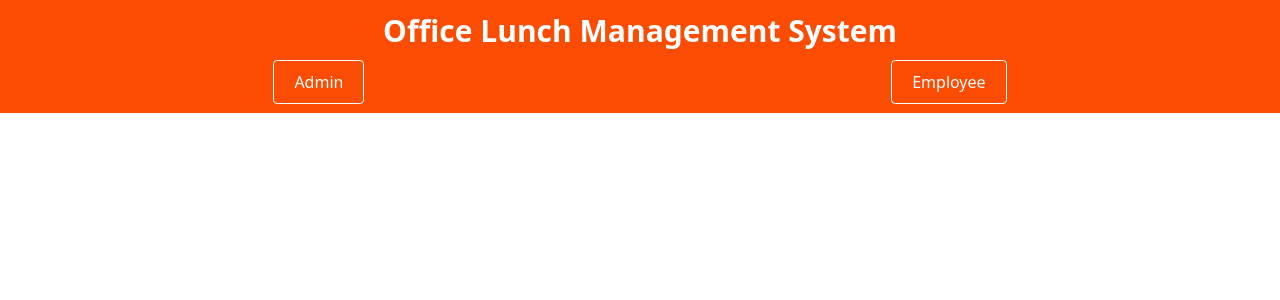
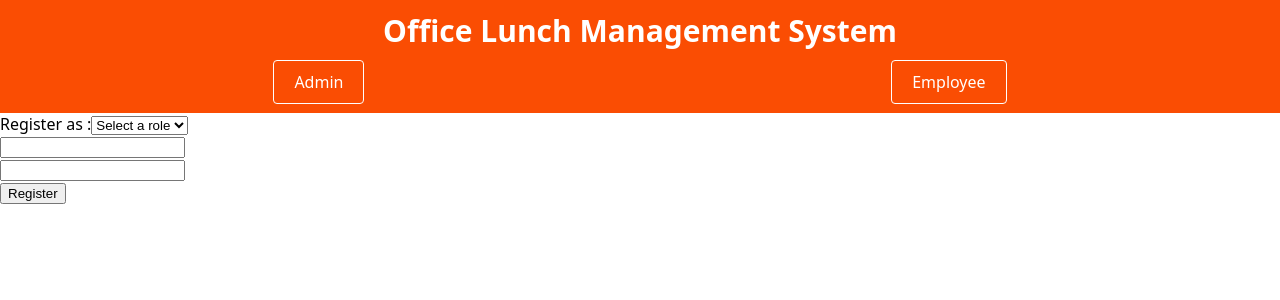
Before and after one commit to Fahim-2001/office-lunch-menu-management-ts, a React (Vite) app in the folder office-lunch-menu-management-frontend/: page /register in a window 1280 px wide. Shown: the top 300 px of the page. Built offline with nearby package versions, Linux system fonts and the light colour scheme.

Commit message:
feat: registration feature integrated

```diff
--- /dev/null
+++ b/office-lunch-menu-management-frontend/src/pages/Registration.tsx
@@ -0,0 +1,69 @@
+import React, { useState } from "react";
+import axios from "axios";
+
+const Registration: React.FC = () => {
+  const [role, setRole] = useState<string>("");
+  const [email, setEmail] = useState<string>("");
+  const [password, setPassword] = useState<string>("");
+  const [error, setError] = useState<string>("");
+
+  const handleRegister = async (e: React.FormEvent<HTMLFormElement>) => {
+    try {
+      e?.preventDefault();
+      if (!role || !email || !password) {
+        setError("All fields are required");
+        return;
+      }
+      console.log({ email, password, role });
+      const response = await axios.post(
+        "http://localhost:3000/api/users/register",
+        { email, password, role }
+      );
+
+      if (response.status === 201) {
+        alert(`Successfully registered as an ${role}`);
+      } else {
+        alert(response.data.message);
+      }
+    } catch (error) {
+      console.error("Error registering user:", error);
+    }
+  };
+
+  return (
+    <div>
+      <form action="" onSubmit={handleRegister}>
+        <div>
+          <label htmlFor="role">Register as :</label>
+          <select
+            id="role"
+            value={role}
+            onChange={(e) => setRole(e.target.value)}
+          >
+            <option value="">Select a role</option>
+            <option value="admin">Admin</option>
+            <option value="employee">Employee</option>
+          </select>
+        </div>
+        <div>
+          <input
+            type="email"
+            value={email}
+            onChange={(e) => setEmail(e.target.value)}
+          />
+        </div>
+        <div>
+          <input
+            type="password"
+            value={password}
+            onChange={(e) => setPassword(e.target.value)}
+          />
+        </div>
+        {error && <p style={{ color: "red" }}>{error}</p>}
+        <button type="submit">Register</button>
+      </form>
+    </div>
+  );
+};
+
+export default Registration;
--- a/office-lunch-menu-management-frontend/src/routes/routes.tsx
+++ b/office-lunch-menu-management-frontend/src/routes/routes.tsx
@@ -5,6 +5,7 @@ import NavBar from "../components/shared/NavBar";
 // Lazy load the components
 const Admin = lazy(() => import("../pages/Admin"));
 const Employee = lazy(() => import("../pages/Employee"));
+const Registration = lazy(() => import("../pages/Registration"));
 
 const AppRoutes: React.FC = () => {
   return (
@@ -14,6 +15,7 @@ const AppRoutes: React.FC = () => {
         <Routes>
           <Route path="/" element={<Admin />} />
           <Route path="/employee" element={<Employee />} />
+          <Route path="/register" element={<Registration />} />
         </Routes>
       </Suspense>
     </Router>
```
Also changed, not shown: office-lunch-menu-management-frontend/src/styles/RegistrationStyle.css (added).
